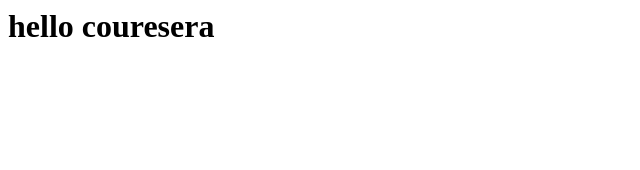
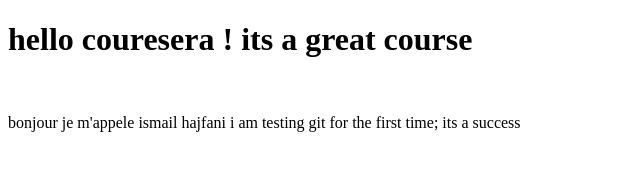
Before and after one commit to ismaelhf0/couresera-test, a plain HTML site: page site/index.html in a window 1280 px wide. Shown: the whole page, without its empty margins (0-640 px from the left). Drawn offline with Linux system fonts and the light colour scheme.

Commit message:
small addition

```diff
--- a/site/index.html
+++ b/site/index.html
@@ -1 +1,11 @@
-<h1>hello couresera </h1>
+<!DOCTYPE HTML>
+<html>
+<head>
+<title> hello couresera!</title>
+</head>
+<body>
+<h1> hello couresera ! its a great course </h1>
+<br>
+<p> bonjour je m'appele ismail hajfani i am testing git for the first time; its a success</p>
+</body>
+</html>
```
